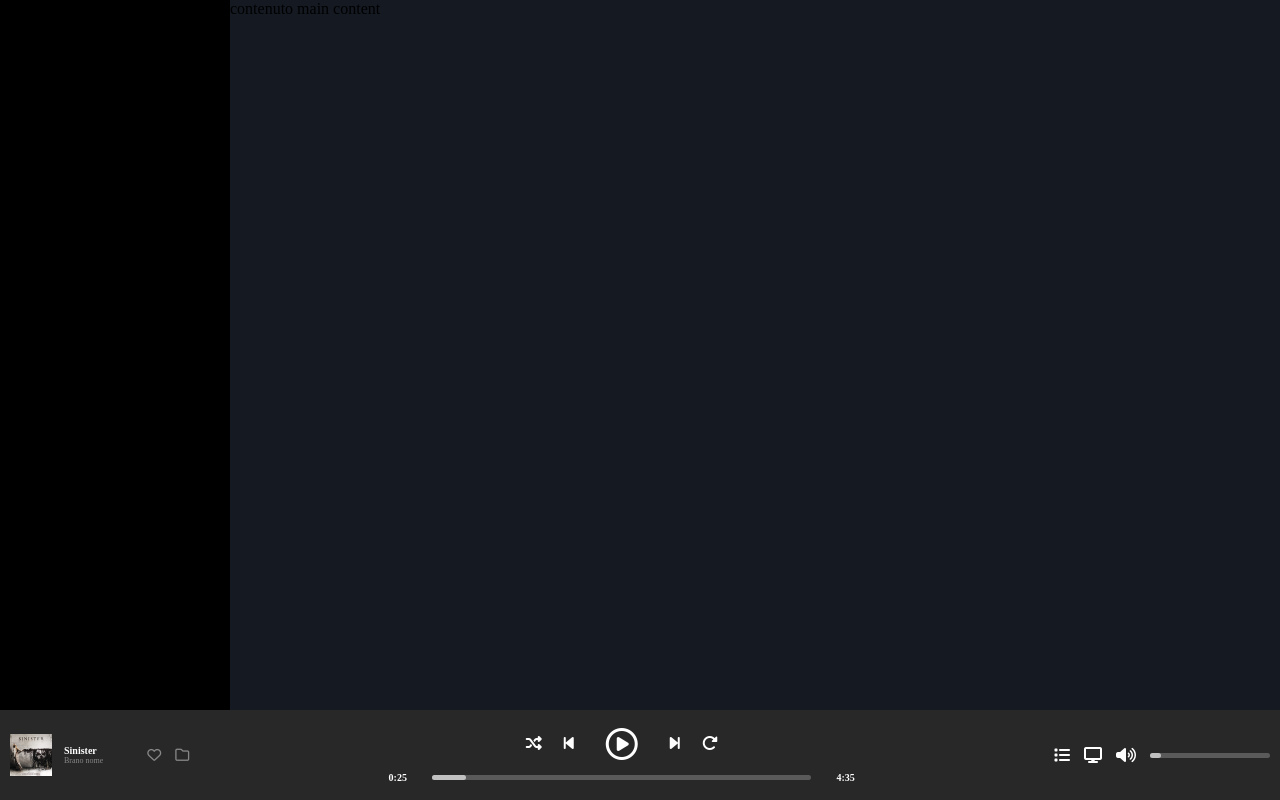
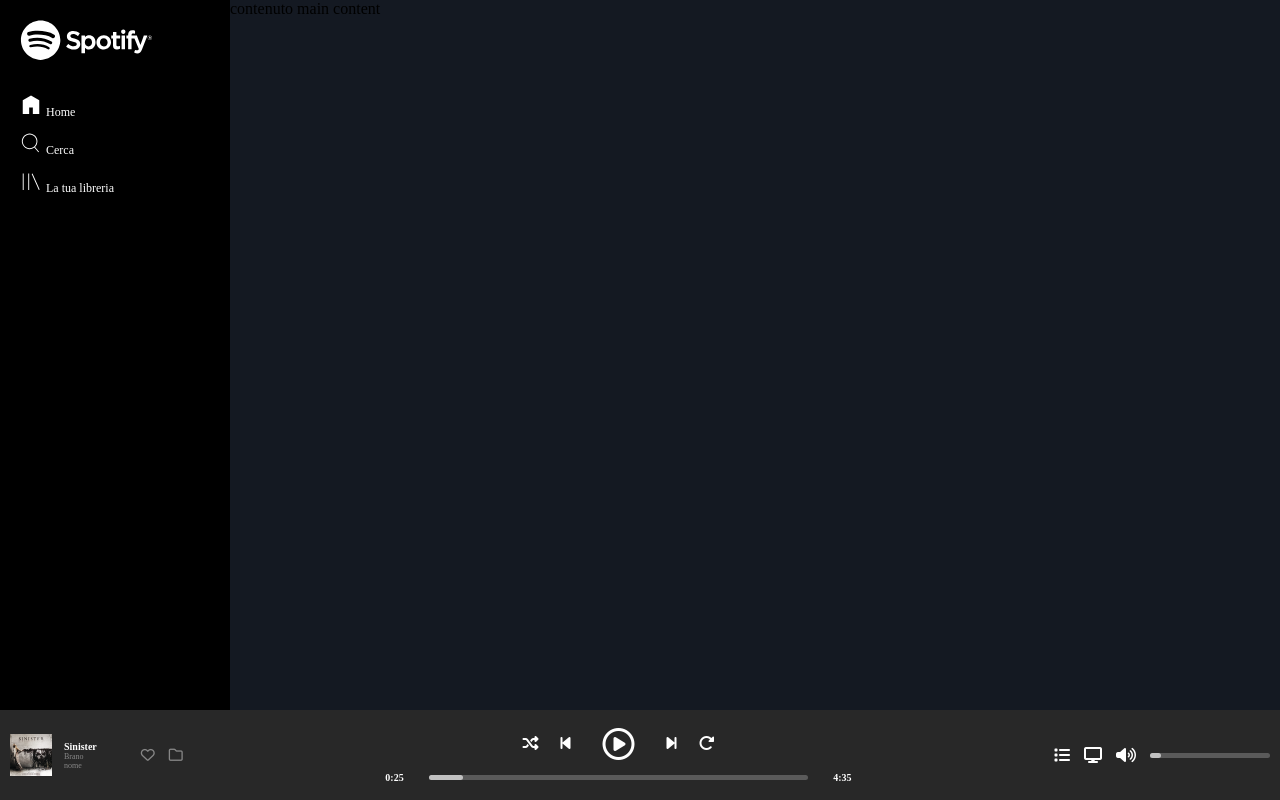
Before and after one commit to Simone-Domenici/html-css-spotifyweb, a plain HTML site: page index.html in a window 1280 px wide. Drawn offline with Linux system fonts and the light colour scheme.

Commit message:
ADD sidebar cta

```diff
--- a/css/app.css
+++ b/css/app.css
@@ -161,10 +161,52 @@ ol {
     border-radius: 999px;
 }
 
+/* Sidebar */
+
+.sidebar {
+    padding: 20px;
+    color: white;
+}
+
+.logo img {
+    height: 40px;
+    margin-bottom: 30px;
+}
+
+.sidebar-cta a img {
+    height: 22px;
+}
+
+.sidebar-cta .home-cta,
+.sidebar-cta .search-cta {
+    margin-bottom: 12px;
+}
+
+.home-cta a,
+.search-cta a,
+.library-cta a {
+    align-items: center;
+}
+
+.home-cta,
+.search-cta,
+.library-cta {
+    align-items: center;
+}
+
+.home-cta a span,
+.search-cta a span,
+.library-cta a span {
+    font-size: 12px;
+
 /* Utilities */
 
 .line-br {
     display: none;
+}
+
+.d-flex {
+    display: flex;
 }
 
 /* Debug */
--- a/index.html
+++ b/index.html
@@ -11,12 +11,36 @@
     <div class="app-vh">
         <div class="content">
             <div class="sidebar">
-                contenuto sidebar
+                <div class="logo">
+                    <img src="./img/logo.svg" alt="Logo Spotify">
+                </div>
+                <div class="sidebar-cta">
+                    <div class="d-flex home-cta">
+                        <a class="d-flex" href="#">
+                            <img src="./img/home.svg" alt="Home">
+                            <span>Home</span>
+                        </a>
+                    </div>
+                    <div class="d-flex search-cta">
+                        <a class="d-flex" href="#">
+                            <img src="./img/search.svg" alt="Cerca">
+                            <span>Cerca</span>
+
+                        </a>
+                    </div>
+                    <div class="d-flex library-cta">
+                        <a class="d-flex" href="#">
+                            <img src="./img/libreria.svg" alt="La tua libreria">
+                            <span>La tua libreria</span>
+                        </a>
+                    </div>
+                </div>
             </div>
             <div class="main-content">
                 contenuto main content
             </div>
         </div>
+        <!-- Player -->
         <div class="player">
             <div class="song-info">
                 <div class="song-img">
```
